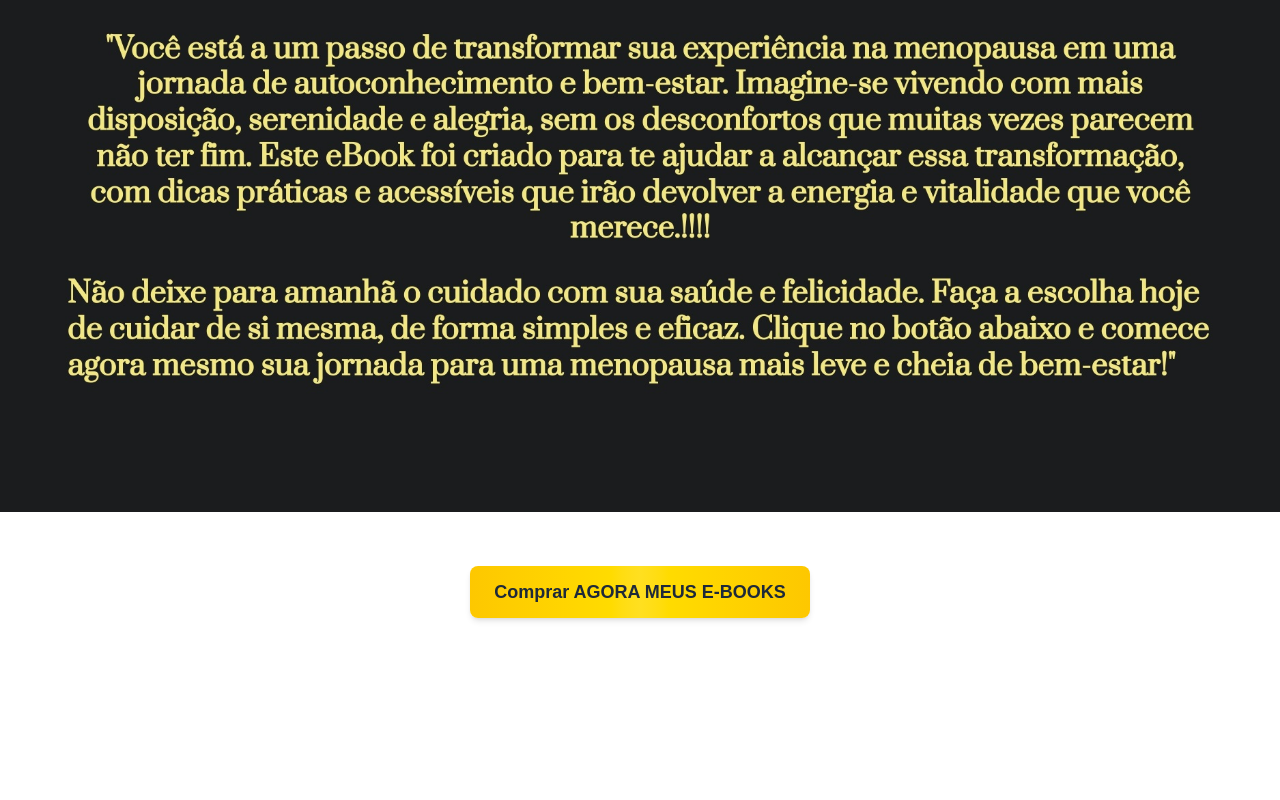
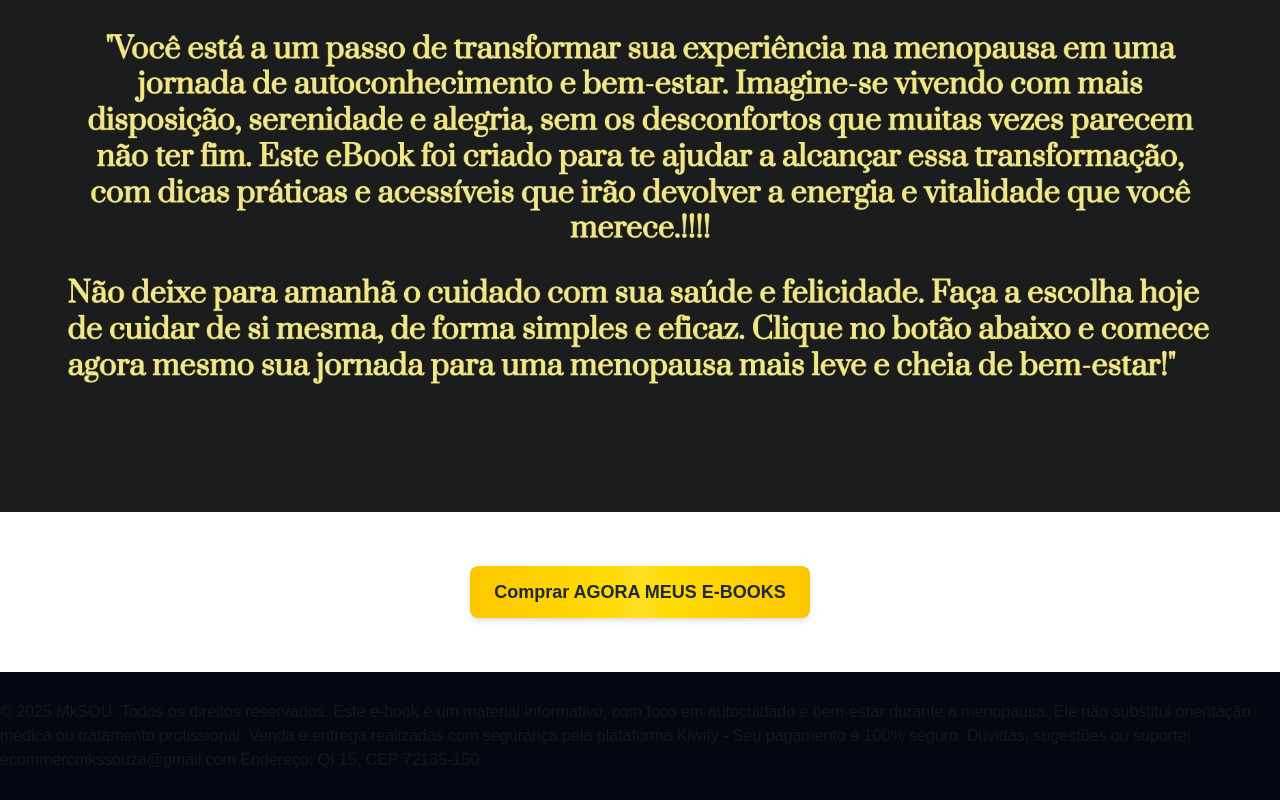
Before and after one commit to mellamoeterno/meno-25, a Next.js app: page / in a window 1280 px wide. Shown: the part 9632-10432 px from the top of the page. Before the commit the page ends 10304 px from the top, so only its background shows below. Built offline with nearby package versions, Linux system fonts and the light colour scheme.

Commit message:
addedMailChimp

```diff
--- a/src/app/page.js
+++ b/src/app/page.js
@@ -2,10 +2,27 @@
 
 import React from 'react';
 import Link from 'next/link';
+import Script from 'next/script';
+
 
 export default function Home() {
   return (
     <div className="w-full flex flex-col items-center justify-center">
+      <Script
+  id="mcjs"
+  strategy="afterInteractive"
+  dangerouslySetInnerHTML={{
+    __html: `
+      !function(c,h,i,m,p){
+        m=c.createElement(h),
+        p=c.getElementsByTagName(h)[0],
+        m.async=1,
+        m.src=i,
+        p.parentNode.insertBefore(m,p)
+      }(document,"script","https://chimpstatic.com/mcjs-connected/js/users/7f8eb8ea8bee7abfd177c6822/ac318314b371f9cc8b575433e.js");
+    `
+  }}
+/>
       {/* Images 1 to 4 */}
         <div>
           <img src="/images/imageWoman1.jpg" className="w-full h-full object-cover" />
@@ -72,6 +89,12 @@ export default function Home() {
         </button>
         </div>
       </div>
+      <div className="w-full h-32 flex items-center justify-center bg-gray-950">© 2025 MkSOU. Todos os direitos reservados.
+        Este e-book é um material informativo, com foco em autocuidado e bem-estar durante a menopausa. Ele não substitui orientação médica ou tratamento profissional.
+        Venda e entrega realizadas com segurança pela plataforma Kiwify  - Seu pagamento é 100% seguro.
+        Dúvidas, sugestões ou suporte: ecommercmkssouza@gmail.com
+        Endereço: QI 15, CEP 72135-150
+     </div>
     </div>
   );
 }
```
